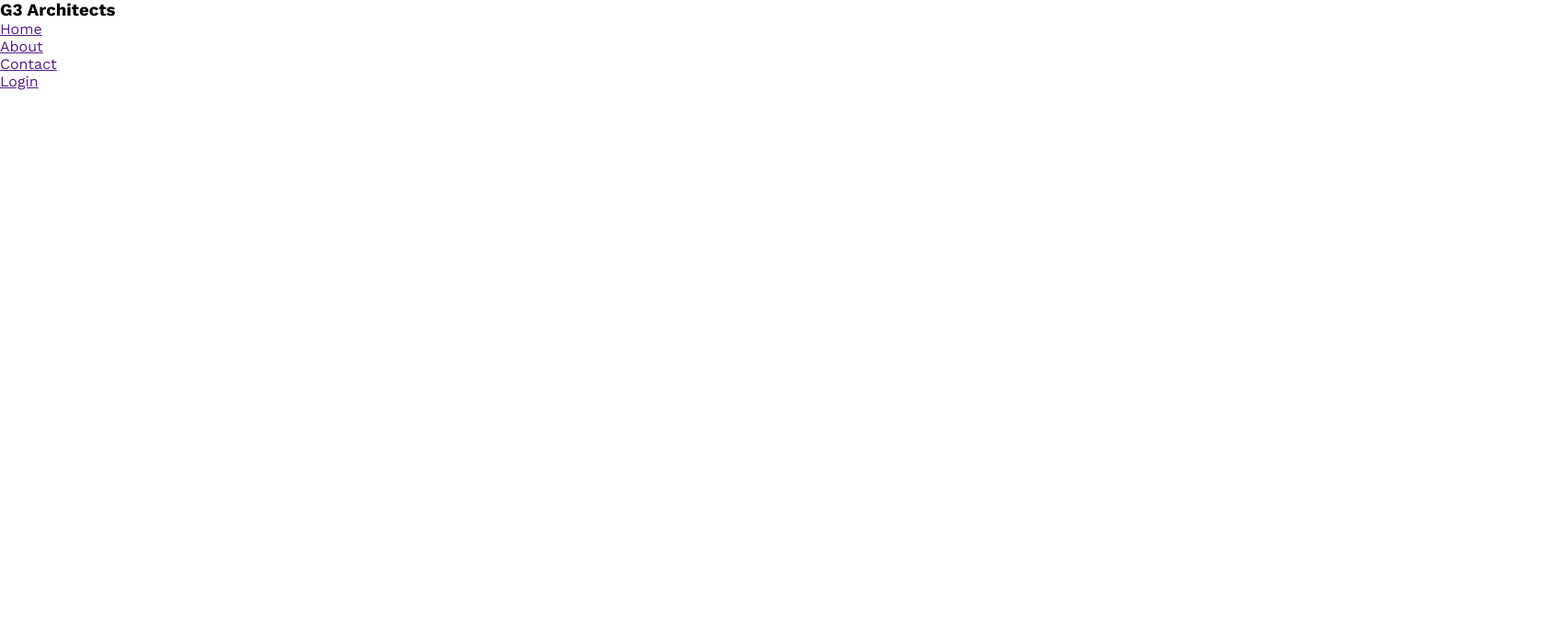
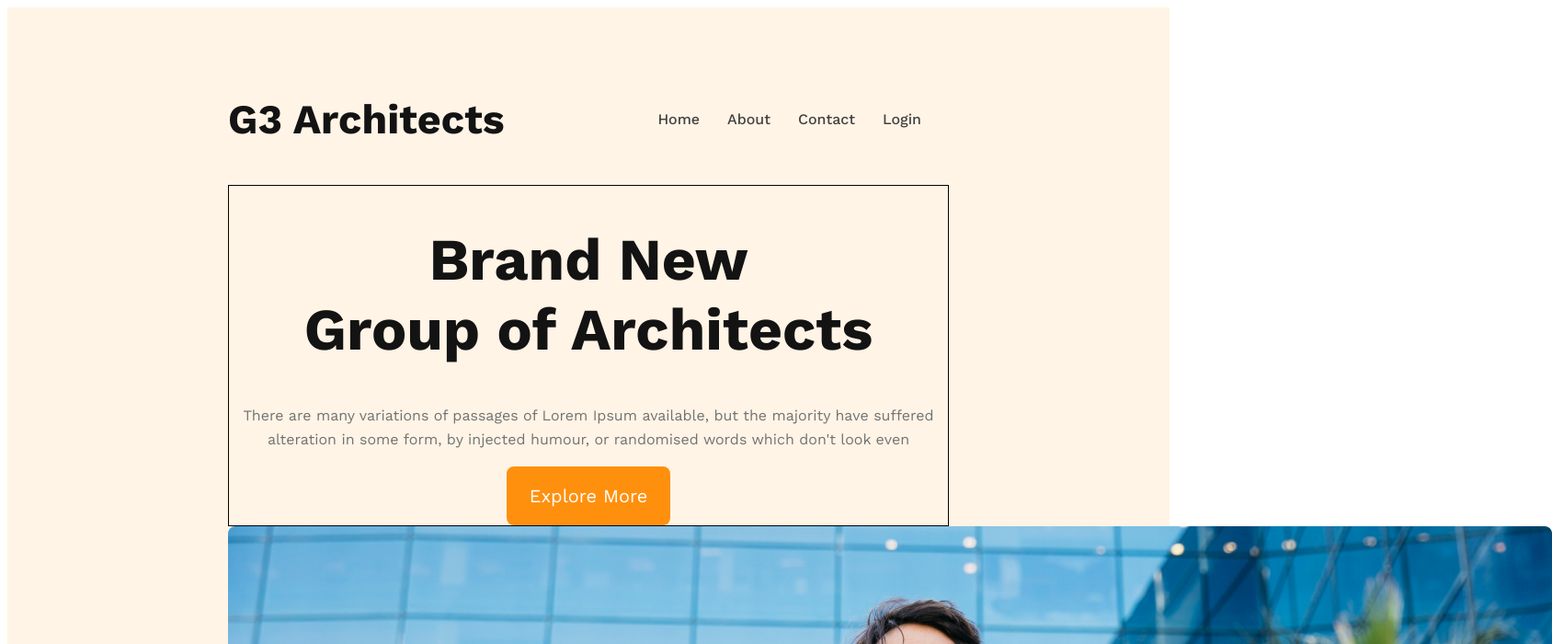
Before and after one commit to Md-Parvez-Ahamed/g3, a plain HTML site: page index.html in a window 1280 px wide. Shown: the top 700 px of the page at 92% size, 1688 px wide, since content can reach past the window. Drawn offline with nearby package versions, Linux system fonts and the light colour scheme.

Commit message:
banner section done

```diff
--- a/index.html
+++ b/index.html
@@ -8,13 +8,25 @@
 </head>
 <body>
     <header>
-        <h3>G3 Architects</h3>
+        <nav>
+            <h3 class="nav-title">G3 Architects</h3>
             <ul>
                 <li><a href="">Home</a></li>
                 <li><a href="">About</a></li>
                 <li><a href="">Contact</a></li>
                 <li><a href="">Login</a></li>
             </ul>
+        </nav>
+       <div class="banner">
+        <div class="banner-content">
+            <h1 class="banner-title">Brand New <br> Group of Architects </h1>
+        <p class="banner-description">
+            There are many variations of passages of Lorem Ipsum available, but the majority have suffered alteration in some form, by injected humour, or randomised words which don't look even
+        </p>
+        <button class="btn-primary">Explore More</button>
+        </div>
+        <img src="images/banner.png" alt="">
+       </div>
     </header>
     <main>
 
--- a/style.css
+++ b/style.css
@@ -1,10 +1,73 @@
 
-@import url('https://fonts.googleapis.com/css2?family=Work+Sans:wght@400;700;800&display=swap');
+@import url('https://fonts.googleapis.com/css2?family=Work+Sans:wght@400;500;700;800&display=swap');
 
 
 
 *{
-    margin: 0px;
-    padding: 0px;
+
     font-family: 'Work Sans', sans-serif;
 }
+.btn-primary{
+    border-radius: 8px;
+    color: #FFF;
+    font-size: 1.25rem;
+    background: #FF900E;
+    padding: 20px 25px;
+    color: #FFF;
+    cursor: pointer;
+    border: 0;
+}
+/* header css start */
+header{
+    background-color: rgba(255, 144, 14, 0.10);
+    padding: 50px 240px;
+}
+.nav-title{
+    color:  #131313;
+    font-size: 2.8rem;
+    font-weight: 700;
+
+}
+nav{
+    display: flex;
+    justify-content: space-between;
+    align-items: center;
+}
+nav ul{
+    display: flex;
+}
+
+nav li{
+    list-style: none;
+    margin-right: 30px;
+    font-weight: 500;
+    font-size: 1rem;
+
+}
+nav li a{
+    text-decoration: none;
+    color: #424242;
+}
+
+
+/* header css End */
+/* Banner css start */
+.banner-content{
+    max-width: 800px;
+    text-align: center;
+    margin: 0 auto;
+    border:1px solid black;
+}
+
+.banner-title{
+    color:  #131313;
+    font-size: 4rem;
+    font-weight: 700;
+}
+.banner-description{
+    color:  #727272;
+    font-size: 1rem;
+    font-weight: 400;
+    line-height: 26px;
+}
+/* Banner css End */
```
Lines whose indentation alone changed are shown as unchanged.
